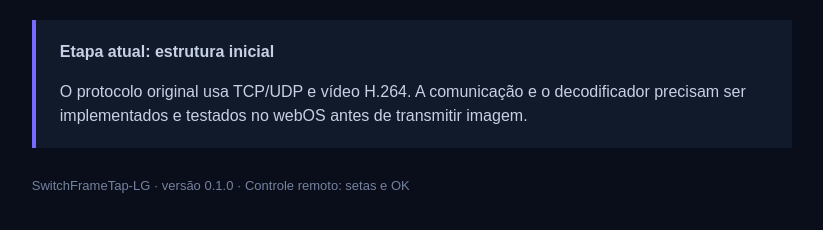
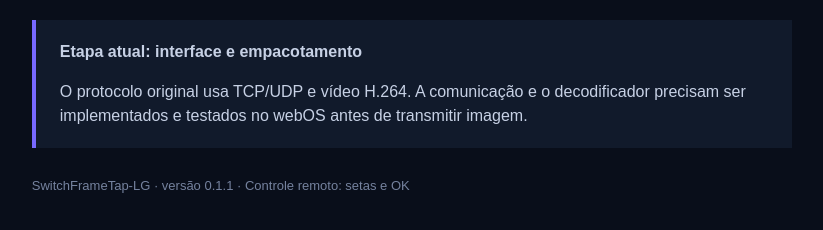
Before and after one commit to jovemaprendz55-byte/SwitchFrameTap-LG, a plain HTML site: page app/index.html in a window 1280 px wide. Shown: the part 722-952 px from the top of the page, without its empty margins (135-958 px from the left). Drawn offline with Linux system fonts and the light colour scheme.

Commit message:
Update app version and current development stage

```diff
--- a/app/index.html
+++ b/app/index.html
@@ -22,8 +22,8 @@
       </div>
       <p id="feedback" role="status">O vídeo ainda não está conectado. Esta primeira versão prepara a interface e a validação dos dados.</p>
     </section>
-    <section class="notice"><strong>Etapa atual: estrutura inicial</strong><p>O protocolo original usa TCP/UDP e vídeo H.264. A comunicação e o decodificador precisam ser implementados e testados no webOS antes de transmitir imagem.</p></section>
-    <footer>SwitchFrameTap-LG · versão 0.1.0 · Controle remoto: setas e OK</footer>
+    <section class="notice"><strong>Etapa atual: interface e empacotamento</strong><p>O protocolo original usa TCP/UDP e vídeo H.264. A comunicação e o decodificador precisam ser implementados e testados no webOS antes de transmitir imagem.</p></section>
+    <footer>SwitchFrameTap-LG · versão 0.1.1 · Controle remoto: setas e OK</footer>
   </main>
   <script src="app.js"></script>
 </body>
```
